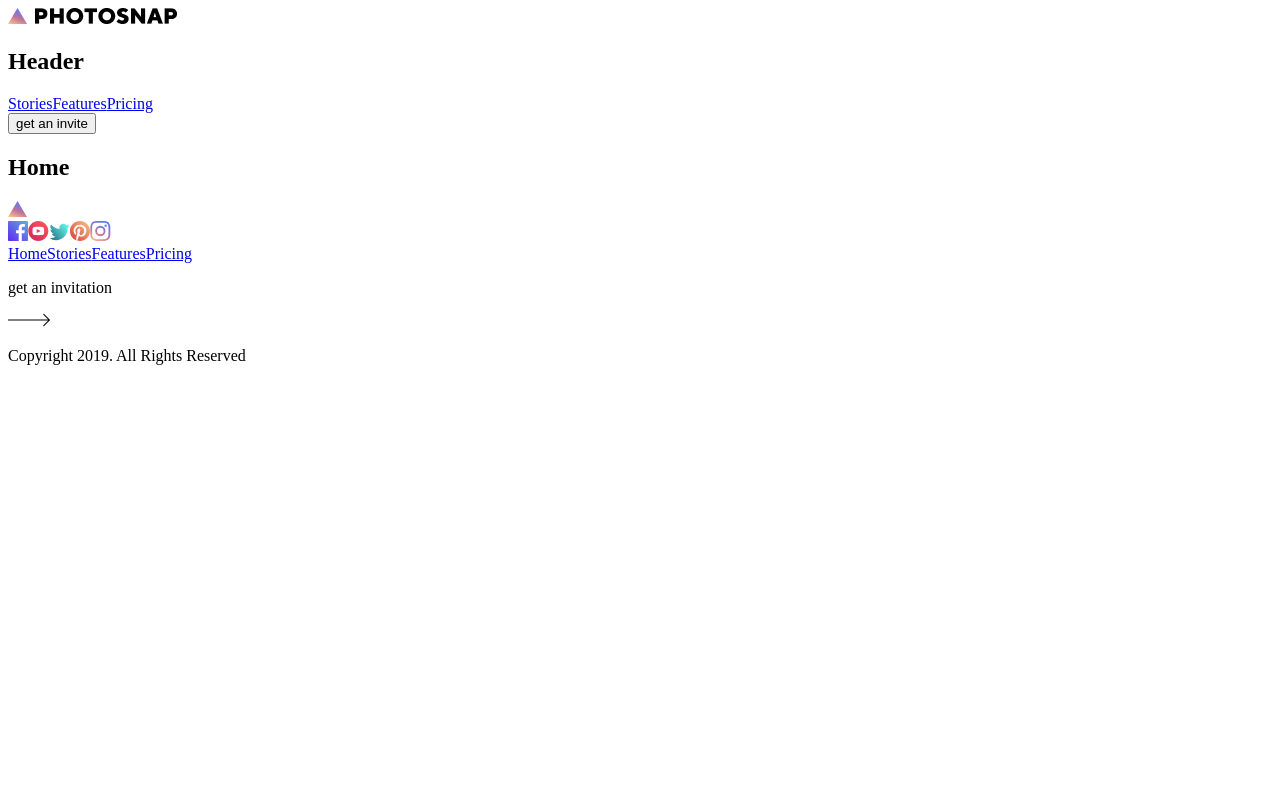
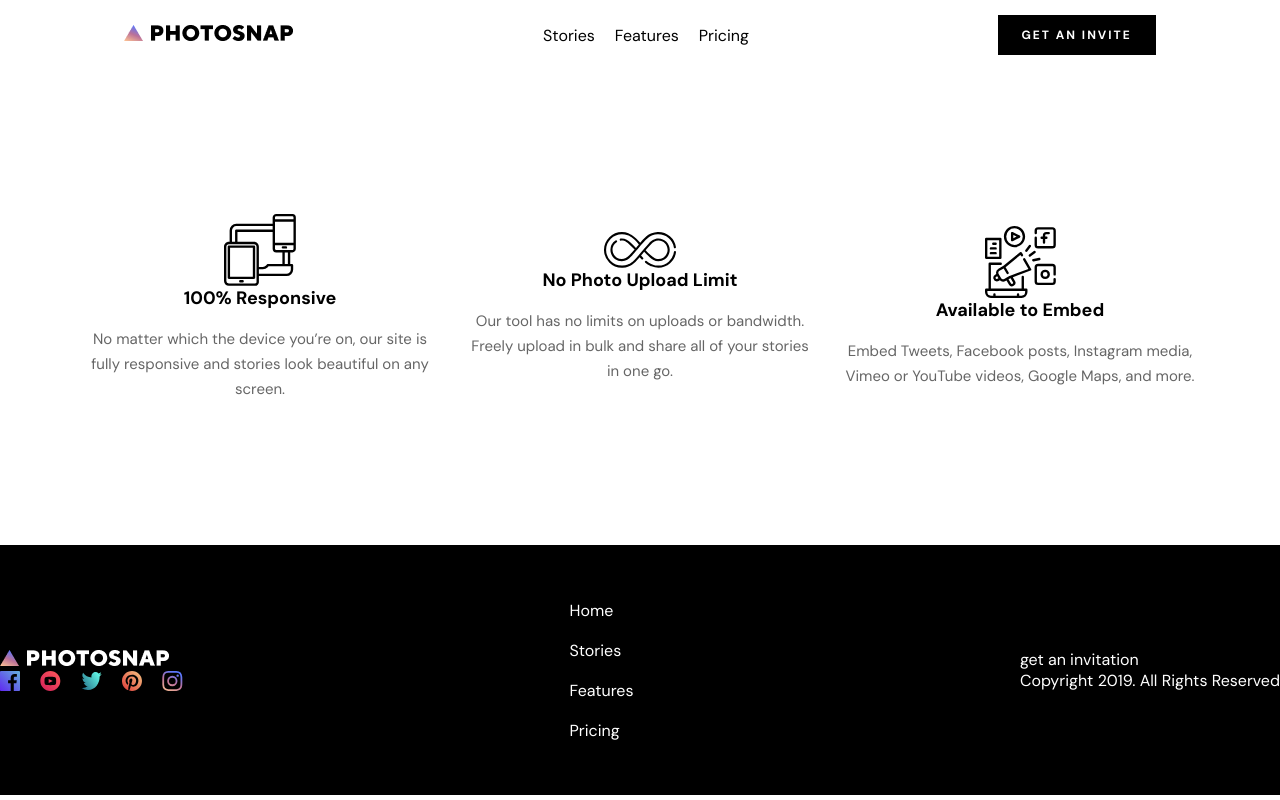
Before and after one commit to lashasuxa/photosnap-multi-page-web, a React (Vite) app: page / in a window 1280 px wide. Built offline with nearby package versions, Linux system fonts and the light colour scheme.

Commit message:
feat/footer and header

```diff
--- a/package.json
+++ b/package.json
@@ -10,9 +10,13 @@
     "preview": "vite preview"
   },
   "dependencies": {
+    "@emotion/react": "^11.11.1",
+    "@emotion/styled": "^11.11.0",
+    "@mui/material": "^5.13.4",
     "react": "^18.2.0",
     "react-dom": "^18.2.0",
-    "react-router-dom": "^6.12.0"
+    "react-router-dom": "^6.12.0",
+    "styled-components": "^5.3.5"
   },
   "devDependencies": {
     "@types/react": "^18.0.37",
--- a/src/App.jsx
+++ b/src/App.jsx
@@ -5,6 +5,7 @@ import Features from './Pages/Features';
 import Pricing from './Pages/Pricing';
 import Header from './Components/Header'
 import Footer from './Components/Footer'
+
 
 function App() {
   return (
@@ -16,6 +17,7 @@ function App() {
         <Route path="/features" element={<Features />} />
         <Route path="/pricing" element={<Pricing />} />
       </Routes>
+
       <Footer />
     </Router>
   );
--- a/src/Components/Footer.jsx
+++ b/src/Components/Footer.jsx
@@ -1,31 +1,67 @@
+import styled from 'styled-components';
 import { Link } from 'react-router-dom';
+
+const FooterContainer = styled.div`
+  display: flex;
+  justify-content: space-between;
+  align-items: center;
+  width: 100%;
+  height: 250px;
+  background: black;
+  color: white;
+  padding: 64px 0;
+`;
+
+const SocialContainer = styled.div`
+  display: flex;
+  gap: 20px; // Adjust this for the space between the images
+`;
+
+const StyledLink = styled(Link)`
+  color: inherit; // This makes the links have the same color as normal text
+  text-decoration: none; // This removes the underline from the links
+`;
+
+const InviteContainer = styled.div`
+  display: flex;
+  align-items: center;
+  gap: 10px; // Adjust this for the space between the text and the image
+`;
+
+const LinksContainer = styled.div`
+  display: flex;
+  flex-direction: column;
+  gap: 19px;
+`;
+
 function Footer (){
     return (
-        <div>
+        <FooterContainer>
             <div>
                 <img src="/logo-white.png" alt="" />
-                <div>
+                <SocialContainer>
                     <img src="/shared/desktop/facebook.svg" alt="" />
                     <img src="/shared/desktop/youtube.svg" alt="" />
                     <img src="/shared/desktop/twitter.svg" alt="" />
                     <img src="/shared/desktop/pinterest.svg" alt="" />
                     <img src="/shared/desktop/instagram.svg" alt="" />
-                </div>
+                </SocialContainer>
             </div>
+            <LinksContainer>
+                <StyledLink to="/">Home</StyledLink>
+                <StyledLink to="/stories">Stories</StyledLink>
+                <StyledLink to="/features">Features</StyledLink>
+                <StyledLink to="/pricing">Pricing</StyledLink>
+            </LinksContainer>
             <div>
-            <Link to="/">Home</Link>
-            <Link to="/stories">Stories</Link>
-            <Link to="/features">Features</Link>
-            <Link to="/pricing">Pricing</Link>
-            </div>
-            <div>
-                <div>
+                <InviteContainer>
                     <p>get an invitation</p>
                     <img src="/black-arrow.png" alt="" />
-                </div>
+                </InviteContainer>
                 <p>Copyright 2019. All Rights Reserved</p>
             </div>
-        </div>
+        </FooterContainer>
     )
 }
-export default Footer
+
+export default Footer;
--- a/src/Components/Header.jsx
+++ b/src/Components/Header.jsx
@@ -1,19 +1,53 @@
+import styled from 'styled-components';
 import { Link } from 'react-router-dom';
+
+const HeaderContainer = styled.div`
+  display: flex;
+  justify-content: space-around;
+  align-items: center;
+  width: 100%;
+  height: 70px;
+
+`;
+
+const NavContainer = styled.div`
+  display: flex;
+  gap: 20px; // Adjust this for the space between the links
+`;
+
+const StyledLink = styled(Link)`
+  color: inherit; // This makes the links have the same color as normal text
+  text-decoration: none; // This removes the underline from the links
+`;
+
+const InviteButton = styled.button`
+    width: 158px;
+  height: 40px;
+  background: black;
+  color: white;
+  letter-spacing: 2px;
+  font-style: normal;
+font-weight: 700;
+font-size: 12px;
+  border: none;
+  cursor: pointer;
+`;
 
 function Header (){
     return (
-        <>
-        <div>
-            <img src="/public/logo-black.png" alt="" />
-            <h2>Header</h2>
-        </div>
-        <div>
-            <Link to="/stories">Stories</Link>
-            <Link to="/features">Features</Link>
-            <Link to="/pricing">Pricing</Link>
-        </div>
-        <button>get an invite</button>
-        </>
+        <HeaderContainer>
+            <div>
+                <img src="/logo-black.png" alt="" />
+
+            </div>
+            <NavContainer>
+                <StyledLink to="/stories">Stories</StyledLink>
+                <StyledLink to="/features">Features</StyledLink>
+                <StyledLink to="/pricing">Pricing</StyledLink>
+            </NavContainer>
+            <InviteButton>GET AN INVITE</InviteButton>
+        </HeaderContainer>
     )
 }
-export default Header
+
+export default Header;
--- /dev/null
+++ b/src/Components/Highlights.jsx
@@ -0,0 +1,67 @@
+import styled from 'styled-components';
+
+const HighlightsContainer = styled.div`
+  display: flex;
+  justify-content: center;
+  align-items: center;
+  width: 100%;
+  height: 475px;
+  gap: 30px;
+`;
+
+const Highlight = styled.div`
+  display: flex;
+  width: 350px;
+  height: ;
+  flex-direction: column;
+  align-items: center;
+  text-align: center;
+`;
+
+const HighlightTitle = styled.h6`
+  color: black;
+  font-weight: 700;
+  font-size: 18px;
+  line-height: 25px;
+  margin-bottom: 16px;
+  margin-top: ;
+`;
+
+const HighlightText = styled.p`
+  font-weight: 400;
+  font-size: 15px;
+  line-height: 25px;
+  color: #000000;
+  mix-blend-mode: normal;
+  opacity: 0.6;
+`;
+
+function Highlights (){
+    return (
+        <HighlightsContainer>
+            <Highlight>
+                <img src="/features/desktop/responsive.svg" alt="" />
+                <HighlightTitle>100% Responsive</HighlightTitle>
+                <HighlightText>
+                No matter which the device you’re on, our site is fully responsive and stories look beautiful on any screen.
+                </HighlightText>
+            </Highlight>
+            <Highlight>
+                <img src="/features/desktop/no-limit.svg" alt="" />
+                <HighlightTitle>No Photo Upload Limit</HighlightTitle>
+                <HighlightText>
+                Our tool has no limits on uploads or bandwidth. Freely upload in bulk and share all of your stories in one go.
+                </HighlightText>
+            </Highlight>
+            <Highlight>
+                <img src="/features/desktop/embed.svg" alt="" />
+                <HighlightTitle>Available to Embed</HighlightTitle>
+                <HighlightText>
+                Embed Tweets, Facebook posts, Instagram media, Vimeo or YouTube videos, Google Maps, and more.
+                </HighlightText>
+            </Highlight>
+        </HighlightsContainer>
+    )
+}
+
+export default Highlights;
--- a/src/Pages/Home.jsx
+++ b/src/Pages/Home.jsx
@@ -1,6 +1,7 @@
+import Highlights from "../Components/Highlights"
 function Home (){
     return (
-        <h2>Home</h2>
+        <Highlights/>
     )
 }
 export default Home
--- a/src/index.css
+++ b/src/index.css
@@ -0,0 +1,9 @@
+@import url("https://fonts.googleapis.com/css2?family=DM+Sans:wght@400;700&display=swap");
+
+* {
+  margin: 0;
+  padding: 0;
+  box-sizing: border-box;
+  font-family: "DM Sans", sans-serif;
+  font-style: normal;
+}
```
Also changed, not shown: src/Components/Card.jsx (added, +8 -0 lines), 1 other file (tests, documents, lock files or other folders).
